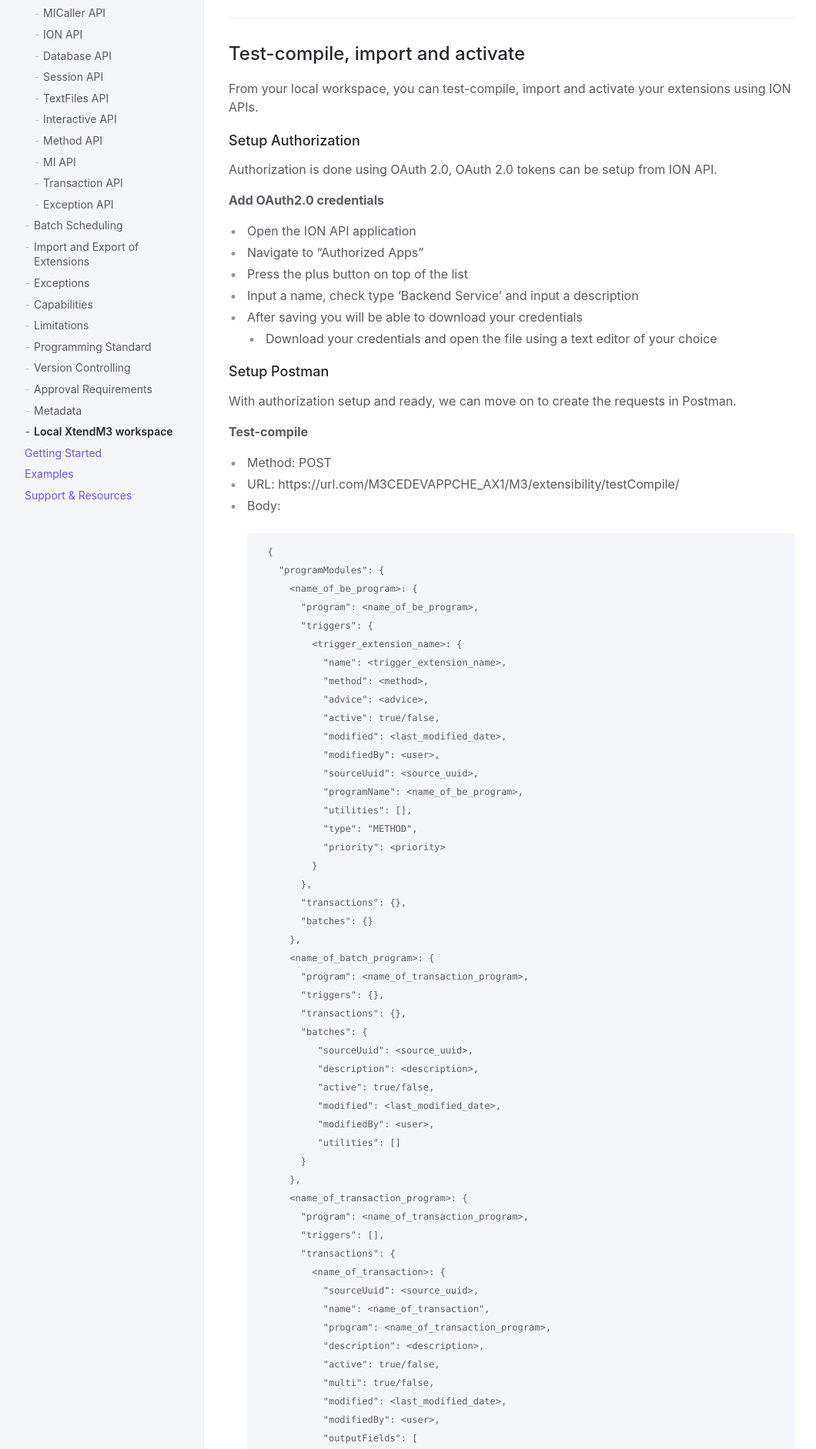
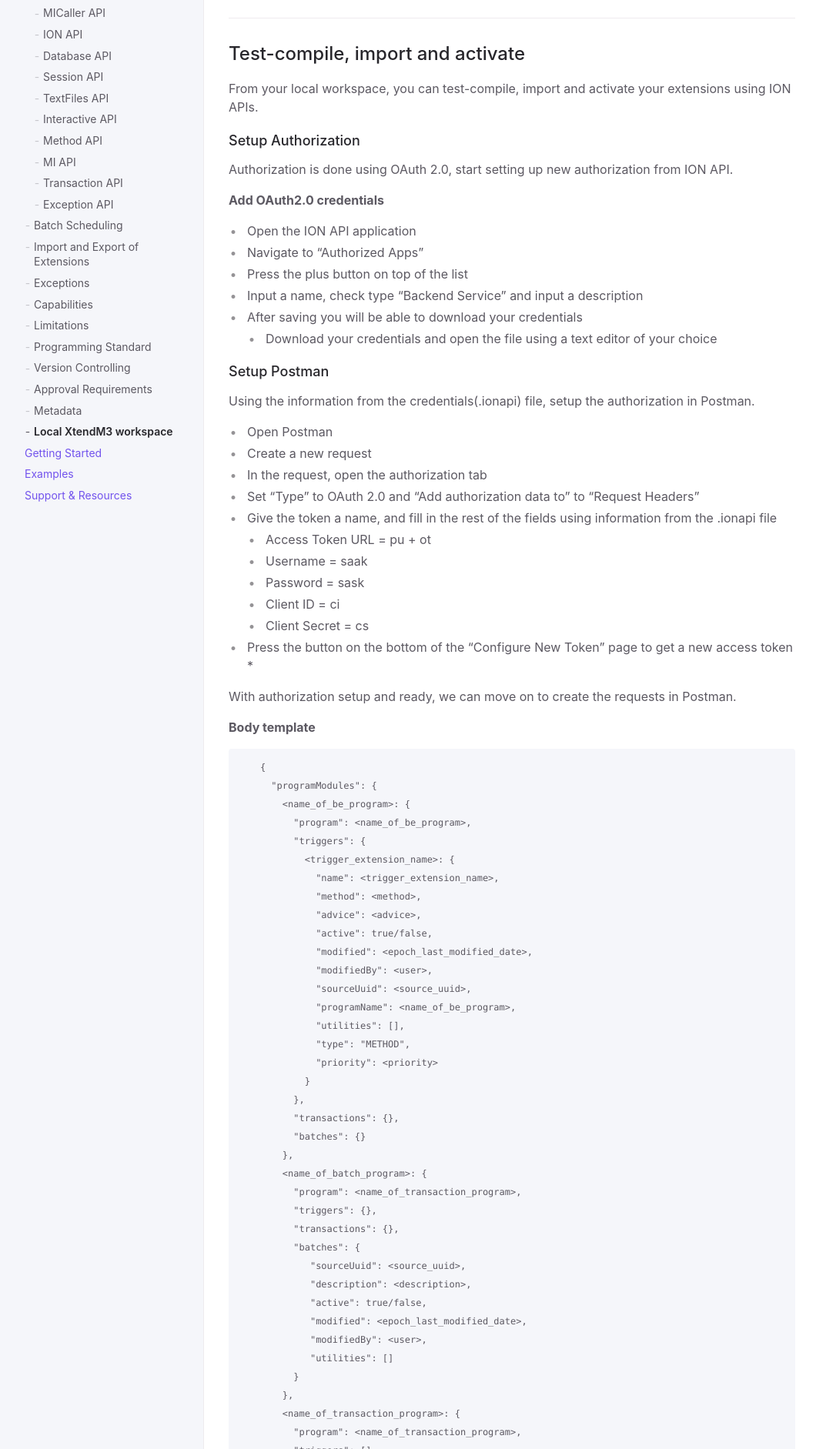
Before and after one commit to infor-cloud/xtendm3, a Jekyll site: the page built from docs/documentation/local-workspace.md, in a window 1280 px wide. Shown: the part 353-2236 px from the top of the page at 77% size, without its empty margins (107-1167 px from the left). Built offline with Jekyll 4.4.1, drawn with Linux system fonts in a browser that asks for light colours; some of the changed text lies outside the part shown.

Commit message:
Local workspace doc.

```diff
--- a/docs/documentation/local-workspace.md
+++ b/docs/documentation/local-workspace.md
@@ -23,23 +23,35 @@ Setting up and using local XtendM3 workspace
 From your local workspace, you can test-compile, import and activate your extensions using ION APIs.
 
 ### Setup Authorization
-Authorization is done using OAuth 2.0, OAuth 2.0 tokens can be setup from ION API.
+Authorization is done using OAuth 2.0, start setting up new authorization from ION API.
 
 **Add OAuth2.0 credentials**
 * Open the ION API application
 * Navigate to "Authorized Apps"
 * Press the plus button on top of the list
-* Input a name, check type 'Backend Service' and input a description
+* Input a name, check type "Backend Service" and input a description
 * After saving you will be able to download your credentials
   * Download your credentials and open the file using a text editor of your choice
 
 ### Setup Postman
+Using the information from the credentials(.ionapi) file, setup the authorization in Postman.
+
+* Open Postman
+* Create a new request
+* In the request, open the authorization tab
+* Set "Type" to OAuth 2.0 and "Add authorization data to" to "Request Headers"
+* Give the token a name, and fill in the rest of the fields using information from the .ionapi file
+  * Access Token URL = pu + ot
+  * Username = saak
+  * Password = sask
+  * Client ID = ci
+  * Client Secret = cs
+* Press the button on the bottom of the "Configure New Token" page to get a new access token
+*
+
 With authorization setup and ready, we can move on to create the requests in Postman.
 
-**Test-compile**
-* Method: POST
-* URL: https://url.com/M3CEDEVAPPCHE_AX1/M3/extensibility/testCompile/
-* Body:
+**Body template**
 
 
         {
@@ -52,7 +64,7 @@ With authorization setup and ready, we can move on to create the requests in Pos
                   "method": <method>,
                   "advice": <advice>,
                   "active": true/false,
-                  "modified": <last_modified_date>,
+                  "modified": <epoch_last_modified_date>,
                   "modifiedBy": <user>,
                   "sourceUuid": <source_uuid>,
                   "programName": <name_of_be_program>,
@@ -72,7 +84,7 @@ With authorization setup and ready, we can move on to create the requests in Pos
                  "sourceUuid": <source_uuid>,
                  "description": <description>,
                  "active": true/false,
-                 "modified": <last_modified_date>,
+                 "modified": <epoch_last_modified_date>,
                  "modifiedBy": <user>,
                  "utilities": []
               }
@@ -88,7 +100,7 @@ With authorization setup and ready, we can move on to create the requests in Pos
                   "description": <description>,
                   "active": true/false,
                   "multi": true/false,
-                  "modified": <last_modified_date>,
+                  "modified": <epoch_last_modified_date>,
                   "modifiedBy": <user>,
                   "outputFields": [
                     {
@@ -123,11 +135,25 @@ With authorization setup and ready, we can move on to create the requests in Pos
           "sources": {
             <source_uuid>: {
               "uuid": <source_uuid>,
-              "update": <
+              "updated": <epoch_last_modified_date>,
+              "updatedBy": <user>,
+              "created": ,
+              "createdBy": <user>,
+              "apiVersion"
             }
           }
         }
 
 
+**Test-compile**
+* Method: POST
+* URL: https://url.com/M3CEDEVAPPCHE_AX1/M3/extensibility/testCompile/
+* Body: see section 'Body template'
+
 **Import**
-*Step1
+* Step1
+* Step2
+
+**Activate**
+* Step1
+* Step2
```
